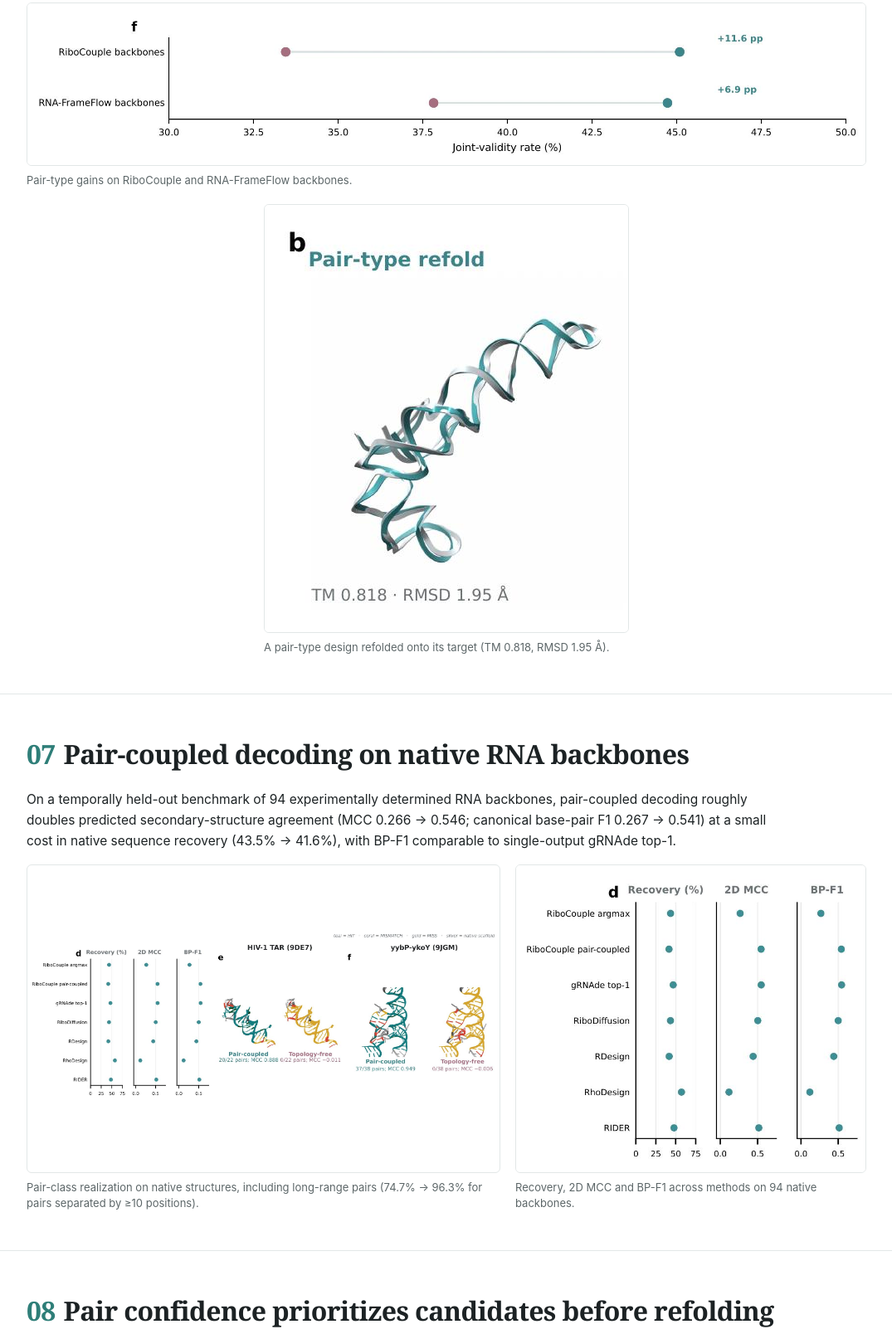
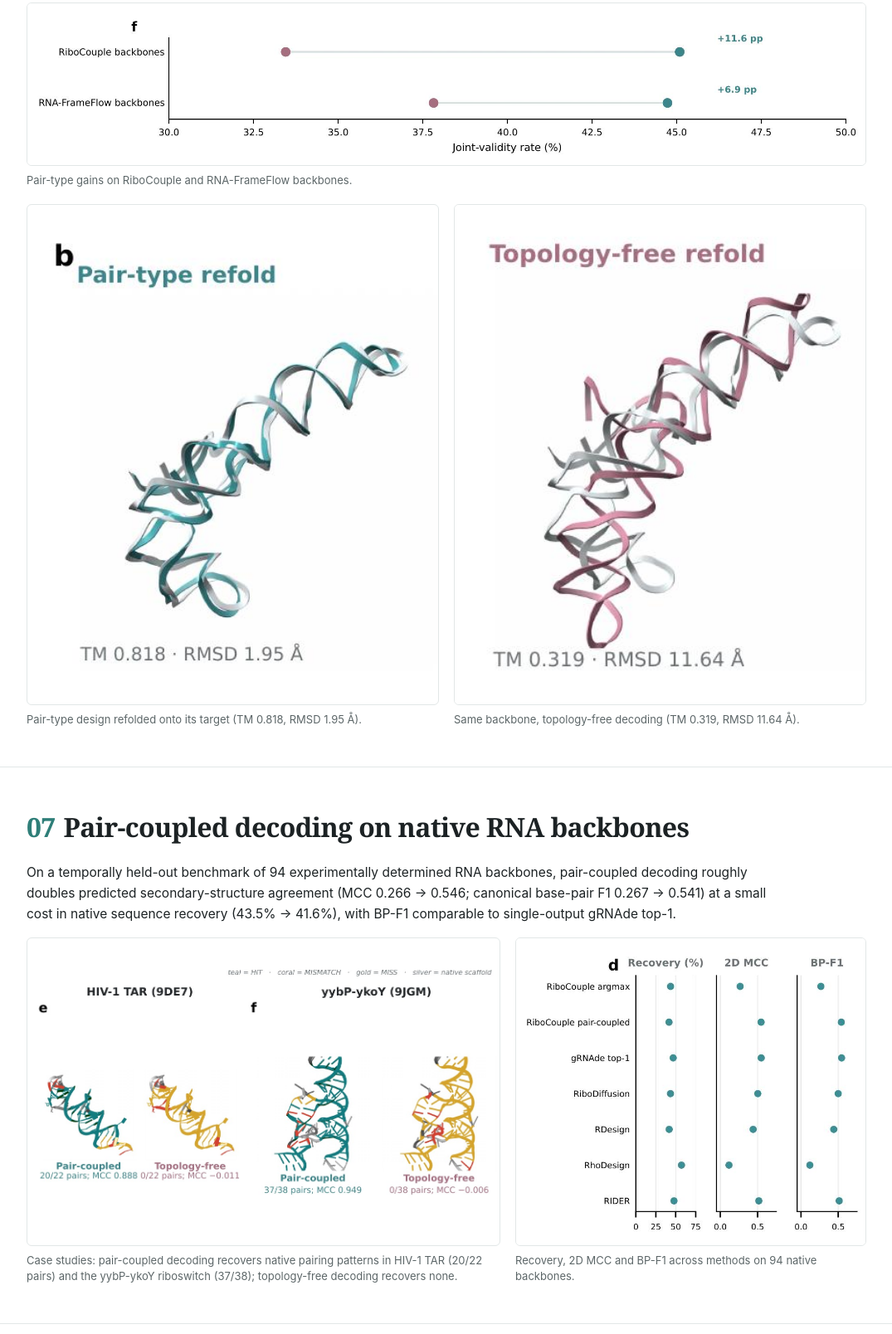
Before and after one commit to Jakkiabc/Jakkiabc.github.io, a plain HTML site: page RiboCouple/index.html in a window 1280 px wide. Shown: the part 4445-6053 px from the top of the page at 83% size, without its empty margins (102-1177 px from the left). Drawn offline with Linux system fonts and the light colour scheme.

Commit message:
Project page: add topology-free refold comparison, fix duplicated panel in native-backbone section

```diff
--- a/RiboCouple/index.html
+++ b/RiboCouple/index.html
@@ -117,7 +117,10 @@ footer{padding:34px 0 60px;color:var(--muted);font-size:14px;border-top:1px soli
 <p class="lead">Without retraining the decoder, pair-conditioned decoding improves joint validity on independently generated RNA-FrameFlow backbones (+6.9 pp, P = 6&times;10<sup>&minus;6</sup>) — the advantage is not a property of our own generator.</p>
 <div class="figrow stack">
 <figure><img src="images/2f5a7ad269fdc1f5a94c0171bba3c49eb3b73ced3c9ec27ef2963cde2e2f6734.jpg" alt="Dumbbell plot: pair-type versus topology-free joint validity on RiboCouple backbones (+11.6 pp) and RNA-FrameFlow backbones (+6.9 pp)."><figcaption>Pair-type gains on RiboCouple and RNA-FrameFlow backbones.</figcaption></figure>
-<figure class="center"><img src="images/559f1832a03a689e916d8d926eee223a9c1b88c5ddf0ebbc50355a12f1790be2.jpg" alt="Superposition of a pair-type decoded design refolded onto its target backbone, TM-score 0.818, RMSD 1.95 angstrom."><figcaption>A pair-type design refolded onto its target (TM 0.818, RMSD 1.95 &Aring;).</figcaption></figure>
+</div>
+<div class="figrow c2" style="margin-top:18px">
+<figure><img src="images/559f1832a03a689e916d8d926eee223a9c1b88c5ddf0ebbc50355a12f1790be2.jpg" alt="Superposition of a pair-type decoded design refolded onto its target backbone, TM-score 0.818, RMSD 1.95 angstrom."><figcaption>Pair-type design refolded onto its target (TM 0.818, RMSD 1.95 &Aring;).</figcaption></figure>
+<figure><img src="images/23d4707ec6d295a494ff013fefd51866422f8f0df85b7381a9f9a7e77a561373.jpg" alt="The same backbone decoded by the topology-free decoder and refolded: TM-score 0.319, RMSD 11.64 angstrom."><figcaption>Same backbone, topology-free decoding (TM 0.319, RMSD 11.64 &Aring;).</figcaption></figure>
 </div>
 </div></section>
 
@@ -125,7 +128,7 @@ footer{padding:34px 0 60px;color:var(--muted);font-size:14px;border-top:1px soli
 <h2><span class="no">07</span>Pair-coupled decoding on native RNA backbones</h2>
 <p class="lead">On a temporally held-out benchmark of 94 experimentally determined RNA backbones, pair-coupled decoding roughly doubles predicted secondary-structure agreement (MCC 0.266 &rarr; 0.546; canonical base-pair F1 0.267 &rarr; 0.541) at a small cost in native sequence recovery (43.5% &rarr; 41.6%), with BP-F1 comparable to single-output gRNAde top-1.</p>
 <div class="figrow wide-narrow">
-<figure><img src="images/3e1803df381ba4f0be17881aecaa265b654652755543f942441ce9372952e05f.jpg" alt="Secondary-structure recovery analysis on native RNA backbones including long-range pairs."><figcaption>Pair-class realization on native structures, including long-range pairs (74.7% &rarr; 96.3% for pairs separated by &ge;10 positions).</figcaption></figure>
+<figure><img src="images/fig5_ef_cases.jpg" alt="Case studies on HIV-1 TAR and the yybP-ykoY riboswitch: pair-coupled decoding recovers native base pairs (teal) while topology-free decoding misses them."><figcaption>Case studies: pair-coupled decoding recovers native pairing patterns in HIV-1 TAR (20/22 pairs) and the yybP-ykoY riboswitch (37/38); topology-free decoding recovers none.</figcaption></figure>
 <figure><img src="images/6887c30396f8112101ac7cc602a4b20d4b4ee69cf55b1dbc11a7e12654986302.jpg" alt="Dot plots of sequence recovery, 2D MCC and BP-F1 across inverse-folding methods on 94 native backbones; RiboCouple pair-coupled leads on MCC and BP-F1."><figcaption>Recovery, 2D MCC and BP-F1 across methods on 94 native backbones.</figcaption></figure>
 </div>
 </div></section>
```
Also changed, not shown: RiboCouple/images/3e1803df381ba4f0be17881aecaa265b654652755543f942441ce9372952e05f.jpg (deleted), RiboCouple/images/fig5_ef_cases.jpg (added).
